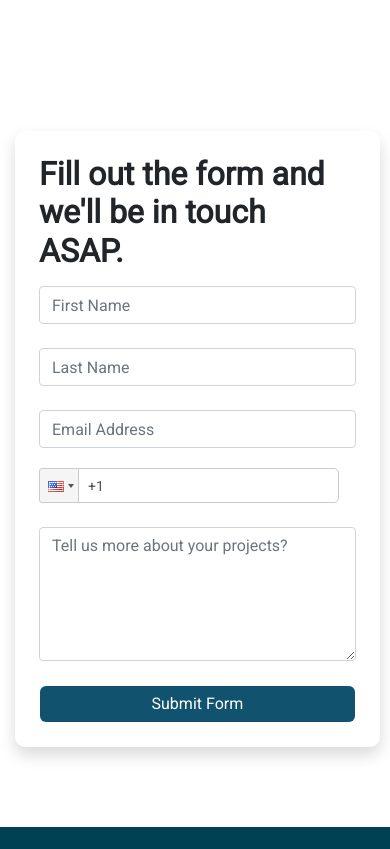
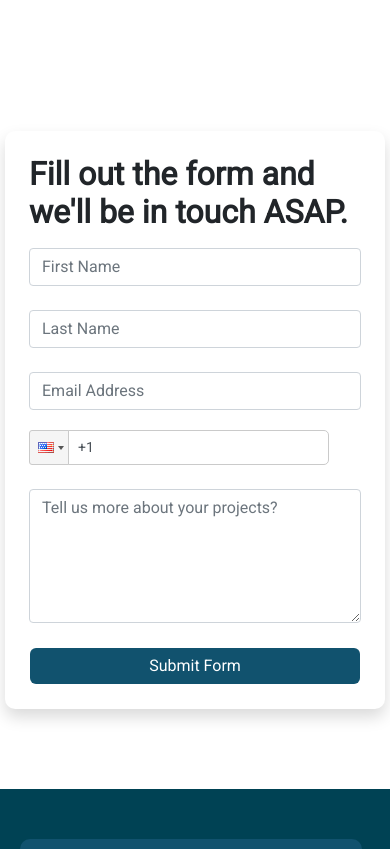
Before and after one commit to BasharatAliKing/innvosol-project, a React (Create React App) app: page / in a window 390 px wide. Shown: the part 10500-11349 px from the top of the page. Built offline with nearby package versions, Linux system fonts and the light colour scheme.

Commit message:
DATA ADDED

```diff
--- a/src/Utilities/Form.css
+++ b/src/Utilities/Form.css
@@ -52,7 +52,7 @@ form .btn:hover{
         padding: 0px;
     }
      form{
-        margin-left: 10px;
-        width: 96%;
+
+        width: 100%;
     }
 }
```
